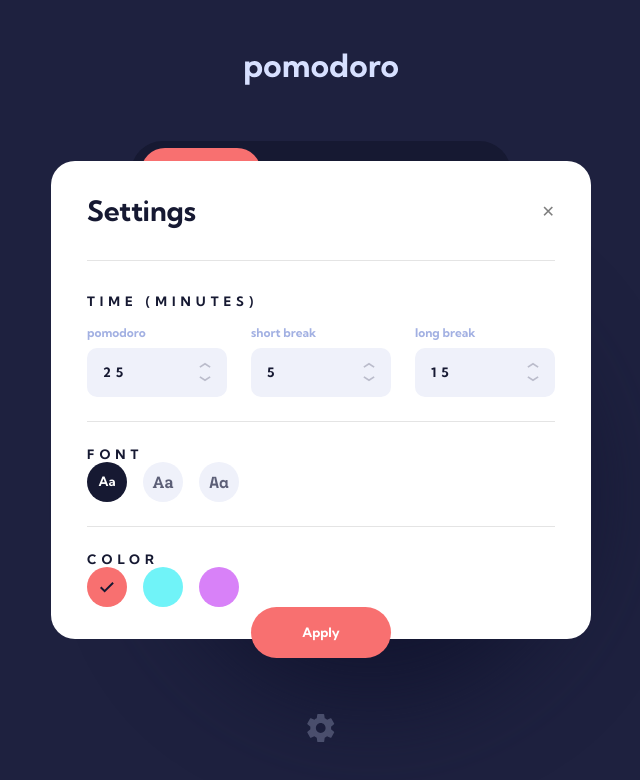
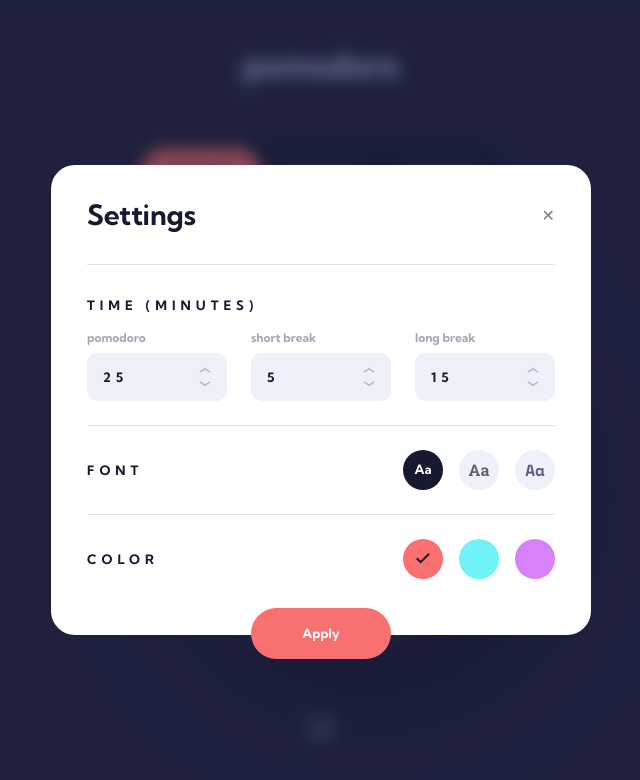
Before and after one commit to paladinescamila/Pomodoro-App, a React (Vite) app: page / in a window 1280 px wide. Both pictures are taken after a click on the button "Settings". Shown: the top 780 px of the page, without its empty margins (319-959 px from the left). Built offline with nearby package versions, Linux system fonts and the light colour scheme.

Commit message:
Fix settings modal

```diff
--- a/src/App.tsx
+++ b/src/App.tsx
@@ -7,7 +7,7 @@ import Settings from './components/Settings';
 import './index.css';
 
 function App() {
-	const {openSettings} = useAppStore();
+	const {settingsIsOpened, openSettings} = useAppStore();
 
 	return (
 		<>
@@ -30,7 +30,7 @@ function App() {
 					</button>
 				</footer>
 			</main>
-			<Settings />
+			{settingsIsOpened && <Settings />}
 		</>
 	);
 }
--- a/src/components/Settings.tsx
+++ b/src/components/Settings.tsx
@@ -34,7 +34,8 @@ export default function Settings() {
 		<dialog
 			open={settingsIsOpened}
 			aria-labelledby='settings-heading'
-			className='bg-white w-135 px-9 py-8 absolute top-1/2 left-1/2 -translate-1/2 rounded-3xl'>
+			className='absolute inset-0 flex items-center justify-center w-full h-dvh bg-blue-850/50 backdrop-blur-sm p-4'>
+			<div className='bg-white w-full md:w-135 px-9 pt-8 pb-14 rounded-3xl relative'>
 				<header className='flex flex-row items-center justify-between'>
 					<h2 id='settings-heading' className='text-preset-1-settings text-blue-900'>
 						Settings
@@ -56,15 +57,17 @@ export default function Settings() {
 							Time (Minutes)
 						</legend>
 
-					<div className='flex flex-row gap-6'>
+						<div className='flex flex-col md:flex-row gap-6'>
 							{MODES.map((mode) => (
-							<div key={mode} className='flex flex-col gap-2 flex-1'>
+								<div
+									key={mode}
+									className='flex flex-row md:flex-col items-center md:items-start justify-between gap-2 flex-1'>
 									<label
 										htmlFor={`${mode}-time`}
-									className='text-preset-4-settings text-blue-800 opacity-40'>
+										className='text-preset-4-settings text-blue-850 opacity-40'>
 										{MODES_NAMES[mode]}
 									</label>
-								<div className='relative'>
+									<div className='relative w-35 md:w-full'>
 										<input
 											type='number'
 											id={`${mode}-time`}
@@ -81,14 +84,18 @@ export default function Settings() {
 												type='button'
 												aria-label='Increase time'
 												className='cursor-pointer'
-											onClick={() => onChangeTime(mode, (formData.durations[mode] + 1).toString())}>
+												onClick={() =>
+													onChangeTime(mode, (formData.durations[mode] + 1).toString())
+												}>
 												<img src={ArrowUpIcon} alt='Increase time' className='w-3' />
 											</button>
 											<button
 												type='button'
 												aria-label='Decrease time'
 												className='cursor-pointer'
-											onClick={() => onChangeTime(mode, (formData.durations[mode] - 1).toString())}>
+												onClick={() =>
+													onChangeTime(mode, (formData.durations[mode] - 1).toString())
+												}>
 												<img src={ArrowDownIcon} alt='Decrease time' className='w-3' />
 											</button>
 										</div>
@@ -100,9 +107,11 @@ export default function Settings() {
 
 					<hr className='w-full h-px bg-blue-900 opacity-10 my-6' />
 
-				<fieldset className='flex flex-row items-center justify-between'>
-					<legend className='text-preset-3-settings text-blue-900 uppercase'>Font</legend>
+					<fieldset>
+						<legend className='sr-only'>Font</legend>
 
+						<div className='flex flex-col md:flex-row gap-4 items-center justify-between'>
+							<span className='text-preset-3-settings text-blue-900 uppercase'>Font</span>
 							<div className='flex flex-row gap-4 items-center justify-center'>
 								{FONTS.map((font) => (
 									<div key={font}>
@@ -123,13 +132,16 @@ export default function Settings() {
 									</div>
 								))}
 							</div>
+						</div>
 					</fieldset>
 
 					<hr className='w-full h-px bg-blue-900 opacity-10 my-6' />
 
-				<fieldset className='flex flex-row items-center justify-between'>
-					<legend className='text-preset-3-settings text-blue-900 uppercase'>Color</legend>
+					<fieldset>
+						<legend className='sr-only'>Color</legend>
 
+						<div className='flex flex-col md:flex-row gap-4 items-center justify-between'>
+							<span className='text-preset-3-settings text-blue-900 uppercase'>Color</span>
 							<div className='flex flex-row gap-4 items-center justify-center'>
 								{COLORS.map((color) => (
 									<div key={color}>
@@ -151,9 +163,10 @@ export default function Settings() {
 									</div>
 								))}
 							</div>
+						</div>
 					</fieldset>
 
-				<footer className='absolute left-1/2 -translate-x-1/2'>
+					<footer className='absolute left-1/2 -translate-x-1/2 -bottom-6'>
 						<button
 							type='submit'
 							className='w-35 p-4 bg-red-400 rounded-full text-preset-2-settings-font-1 text-white cursor-pointer'>
@@ -161,6 +174,7 @@ export default function Settings() {
 						</button>
 					</footer>
 				</form>
+			</div>
 		</dialog>,
 		document.body,
 	);
```
Lines whose indentation alone changed are shown as unchanged.
